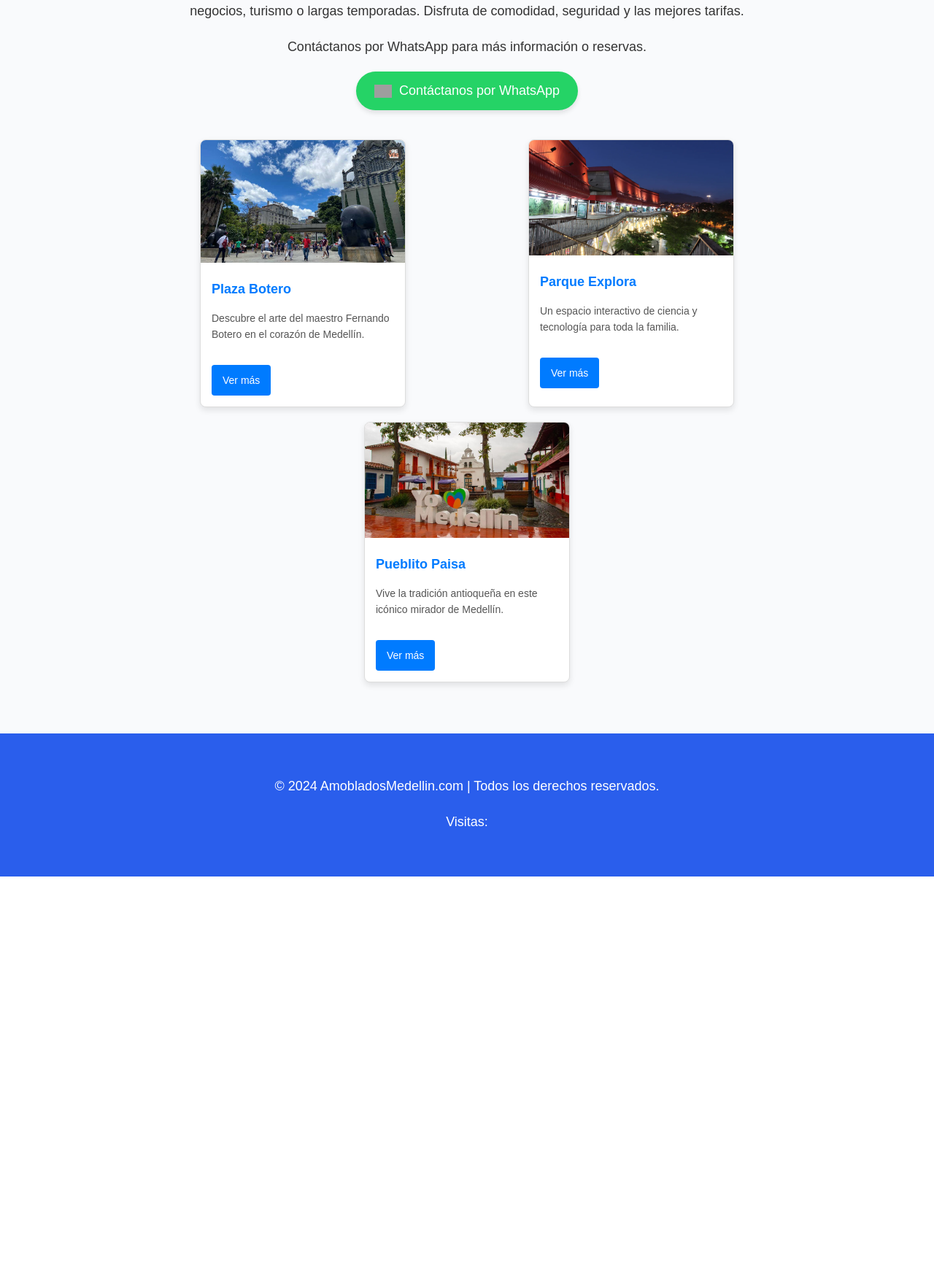
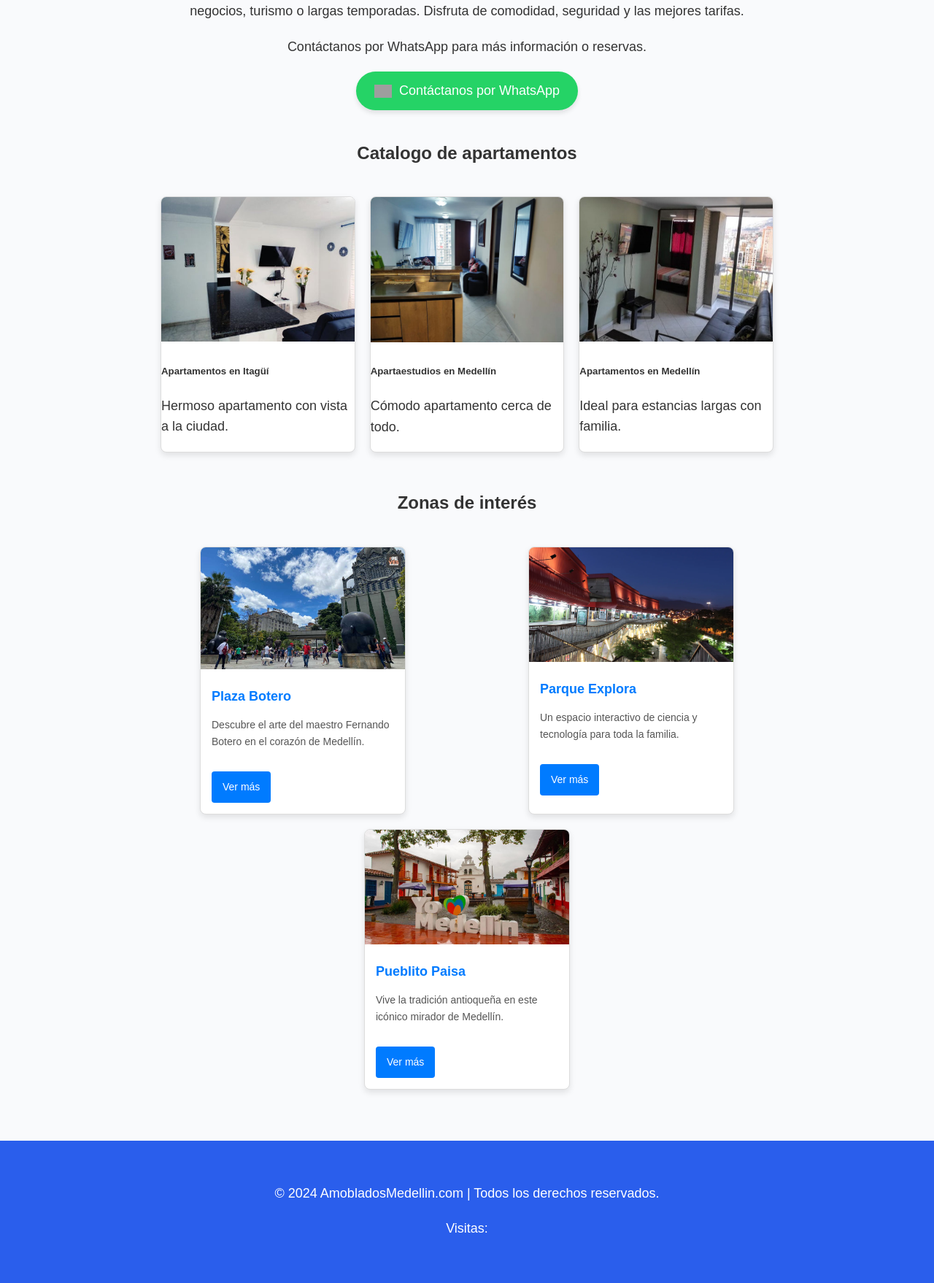
Before and after one commit to frenemuye/amobladoMedellin.com, a PHP site: page / in a window 1280 px wide. Shown: the part 170-1928 px from the top of the page at 73% size. Before the commit the page ends 1371 px from the top, so only its background shows below. Run offline with PHP 8.4, Linux system fonts and the light colour scheme; some libraries are stand-ins or nearby versions; grey boxes are pictures that could not be loaded.

Commit message:
2:48 25/dic/24

```diff
--- a/assets/style.css
+++ b/assets/style.css
@@ -28,6 +28,12 @@ header h1 {
 p {
     font-size: 18px;
     margin-bottom: 20px;
+}
+
+#galeria .container .row {
+    display: flex;
+    justify-content: space-around;
+    margin-top: 30px;
 }
 
 .cta-button {
@@ -122,3 +128,10 @@ footer a {
 footer a:hover {
     text-decoration: underline;
 }
+
+@media (max-width: 768px) {
+    #galeria .container .row {
+        flex-wrap: wrap;
+        align-items: center;
+    }
+}
--- a/index.html
+++ b/index.html
@@ -29,8 +29,50 @@
             <img src="https://upload.wikimedia.org/wikipedia/commons/6/6b/WhatsApp.svg" alt="WhatsApp">
             Contáctanos por WhatsApp
         </a>
+        <!-- Galería -->
+        <section id="galeria" class="py-5 bg-light">
+            <div class="container">
+                <h2 class="text-center mb-4">Catalogo de apartamentos</h2>
+                <div class="row">
+                    <div class="col-md-4">
+                        <div class="card">
+                            <a href="https://suamoblado.com/apartamentos_itagui.html">
+                                <img src="assets/img/1.jpg" class="card-img-top" alt="Apartamento 1">
+                            </a>
+                            <div class="card-body">
+                                <h5 class="card-title">Apartamentos en Itagüí</h5>
+                                <p class="card-text">Hermoso apartamento con vista a la ciudad.</p>
+                            </div>
+                        </div>
+                    </div>
+                    <div class="col-md-4">
+                        <div class="card">
+                            <a href="https://suamoblado.com/apartaestudios.html">
+                                <img src="assets/img/2.jpg" class="card-img-top" alt="Apartamento 2">
+                            </a>
+                            <div class="card-body">
+                                <h5 class="card-title">Apartaestudios en Medellín</h5>
+                                <p class="card-text">Cómodo apartamento cerca de todo.</p>
+                            </div>
+                        </div>
+                    </div>
+                    <div class="col-md-4">
+                        <div class="card">
+                            <a href="https://suamoblado.com/apartamentos_medellin.html">
+                                <img src="assets/img/3.jpeg" class="card-img-top" alt="Apartamento 3">
+                            </a>
+                            <div class="card-body">
+                                <h5 class="card-title">Apartamentos en Medellín</h5>
+                                <p class="card-text">Ideal para estancias largas con familia.</p>
+                            </div>
+                        </div>
+                    </div>
+                </div>
+            </div>
+        </section>
 
         <!-- Tarjetas -->
+        <h2 class="text-center mb-4">Zonas de interés</h2>
         <div class="card-container">
             <div class="card">
                 <img src="./assets/img/plaza-botero.jpg" alt="Plaza Botero">
@@ -64,7 +106,8 @@
             </p>
             <p>
                 <!-- Default Statcounter code for 3.AmobladoMedellin.com http://www.amobladomedellin.com/ -->
-                Visitas: <script type="text/javascript">
+                Visitas:
+                <script type="text/javascript">
                     var sc_project = 11459639;
                     var sc_invisible = 0;
                     var sc_security = "81c2aa2c";
```
Also changed, not shown: assets/img/1.jpg (added), assets/img/2.jpg (added), assets/img/3.jpeg (added).
